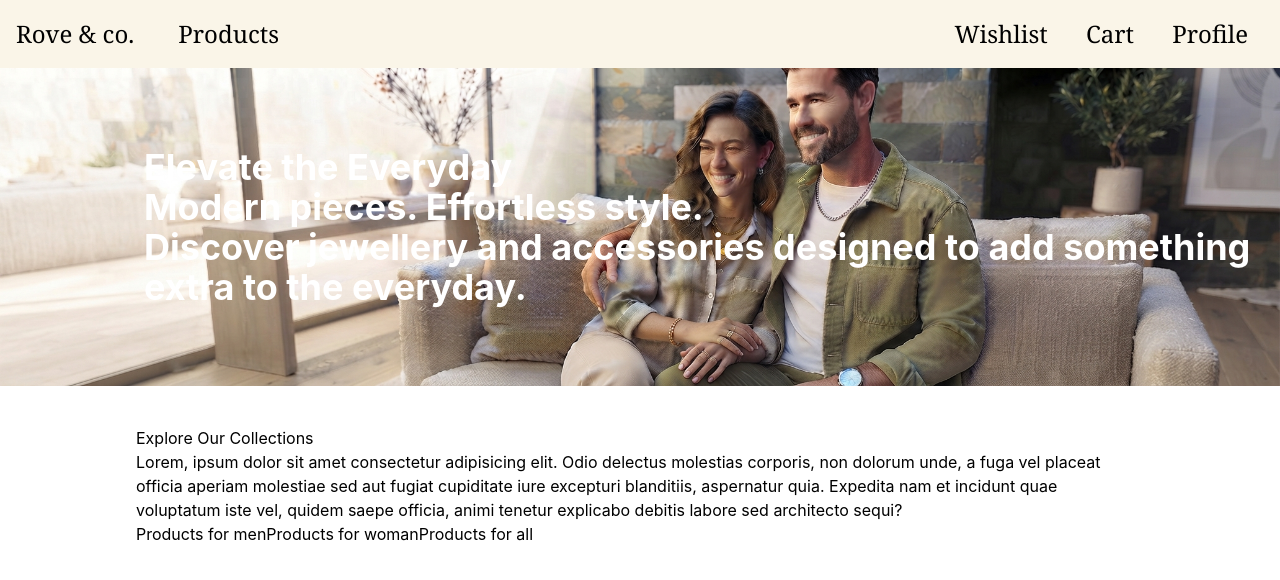
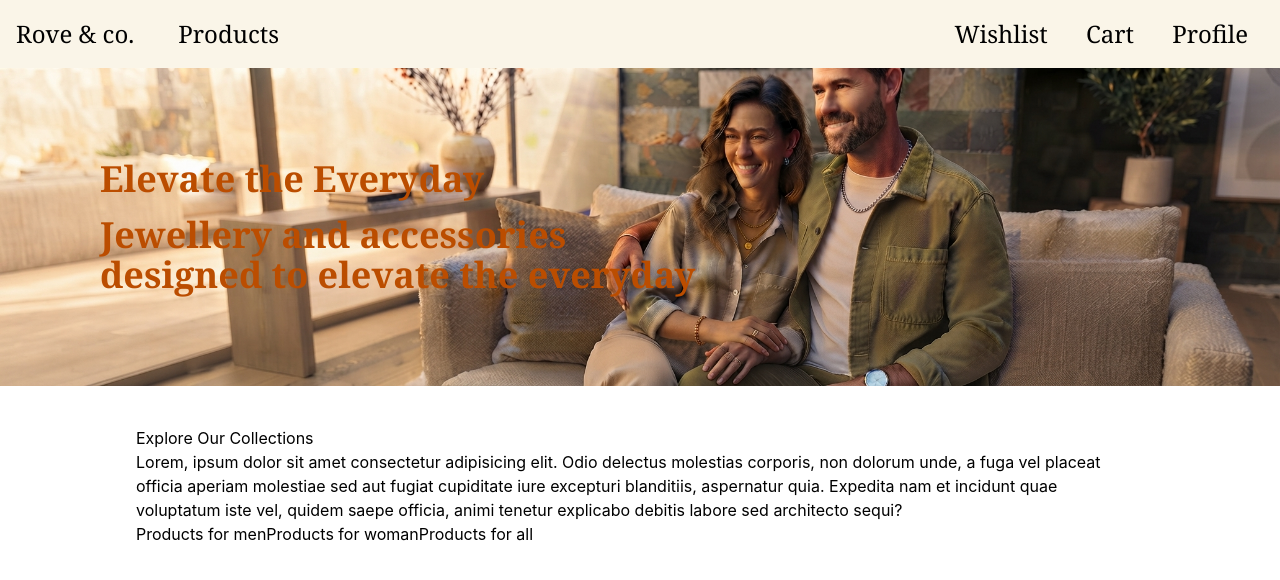
Before and after one commit to ryan-badenhorst/e-commerce-store, a React (Vite) app: page / in a window 1280 px wide. Shown: the top 580 px of the page. Built offline with nearby package versions, Linux system fonts and the light colour scheme.

Commit message:
Updated Homepage styling

```diff
--- a/src/pages/Home.tsx
+++ b/src/pages/Home.tsx
@@ -1,4 +1,4 @@
-import homeHero from "../images/home-hero-five.jpg"
+import homeHero from "../images/home-hero.jpg"
 
 export default function Home() {
     return (
@@ -11,13 +11,11 @@ export default function Home() {
                 />
 
                 <div className="absolute inset-0 flex items-center">
-                    <div className="ml-36">
-                        <h1 className="text-4xl font-bold text-white">
-                            Elevate the Everyday
-                            <br />
-                            Modern pieces. Effortless style.
-                            <br />
-                            Discover jewellery and accessories designed to add something extra to the everyday.
+                    <div className="ml-25">
+                        <h1 className="text-4xl font-serif font-bold text-amber-700 flex flex-col">
+                            <span className="mb-4">Elevate the Everyday</span>
+
+                            Jewellery and accessories <span className="new-line">designed to elevate the everyday</span>
                         </h1>
                     </div>
                 </div>
```
Also changed, not shown: src/images/home-hero-five.jpg (deleted), src/images/home-hero.jpg (added).
